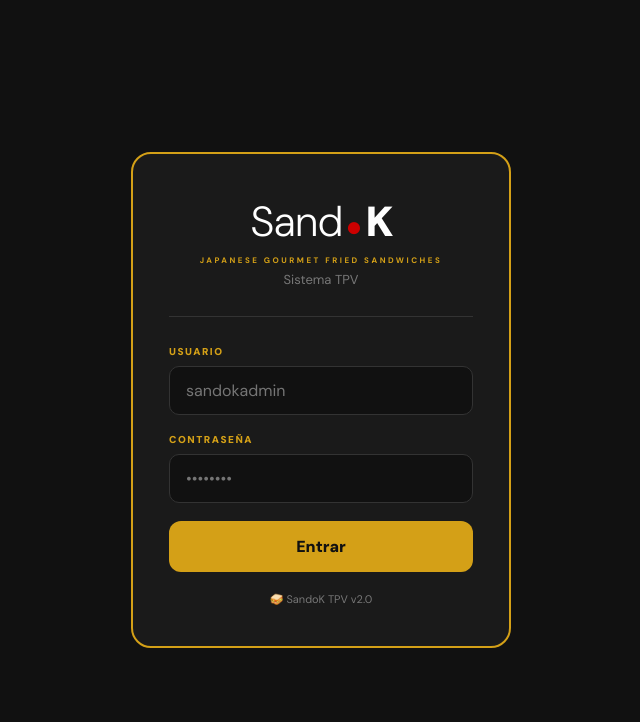
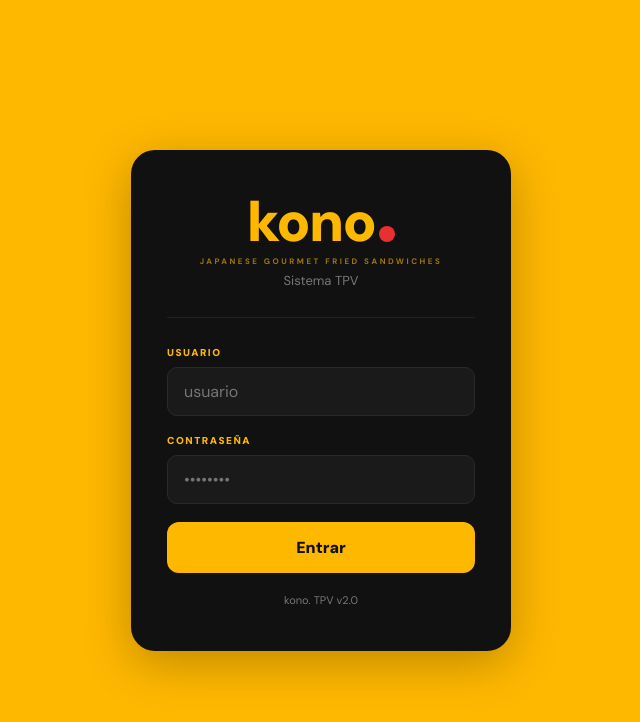
Before and after one commit to yufiierules/sandok-tpv, a React (Create React App) app: page / in a window 1280 px wide. Shown: the top 722 px of the page, without its empty margins (319-959 px from the left). Built offline with nearby package versions, Linux system fonts and the light colour scheme.

Commit message:
Rebranding: Login → kono. (fondo amarillo, logo nuevo)

```diff
--- a/src/Login.js
+++ b/src/Login.js
@@ -2,8 +2,8 @@ import { useState } from 'react';
 import { supabase } from './supabase';
 
 const B = {
-  mustard: '#D4A017', red: '#CC0000',
-  black: '#111111', dark: '#222222', mid: '#333333',
+  yellow: '#FFB800', yellowDark: '#E6A500', red: '#E83030',
+  black: '#111111', dark: '#1A1A1A', mid: '#2A2A2A', border: '#333333',
   white: '#FFFFFF', muted: '#777777',
 };
 
@@ -41,11 +41,10 @@ export default function Login({ onLogin }) {
   return (
     <div style={s.root}>
       <div style={s.card}>
-        {/* Logo */}
+        {/* Logo kono. */}
         <div style={s.logoWrap}>
-          <span style={s.logoSand}>Sand</span>
-          <span style={s.logoDot}>●</span>
-          <span style={s.logoK}>K</span>
+          <span style={s.logoText}>kono</span>
+          <span style={s.logoDot} />
         </div>
         <div style={s.tagline}>JAPANESE GOURMET FRIED SANDWICHES</div>
         <div style={s.subtitle}>Sistema TPV</div>
@@ -56,7 +55,7 @@ export default function Login({ onLogin }) {
         <input
           style={s.input}
           type="text"
-          placeholder="sandokadmin"
+          placeholder="usuario"
           value={username}
           onChange={e => setUsername(e.target.value)}
           onKeyDown={handleKey}
@@ -81,25 +80,24 @@ export default function Login({ onLogin }) {
           {loading ? 'Accediendo...' : 'Entrar'}
         </button>
 
-        <div style={s.footer}>🥪 SandoK TPV v2.0</div>
+        <div style={s.footer}>kono. TPV v2.0</div>
       </div>
     </div>
   );
 }
 
 const s = {
-  root: { minHeight: '100vh', background: '#111', display: 'flex', alignItems: 'center', justifyContent: 'center', padding: 20 },
-  card: { background: '#1A1A1A', border: `2px solid ${B.mustard}`, borderRadius: 20, padding: '40px 36px', width: '100%', maxWidth: 380, fontFamily: "'DM Sans','Helvetica Neue',sans-serif" },
-  logoWrap: { display: 'flex', alignItems: 'baseline', justifyContent: 'center', marginBottom: 6 },
-  logoSand: { fontSize: 42, fontWeight: 300, color: B.white, letterSpacing: -1 },
-  logoDot: { fontSize: 28, color: B.red, margin: '0 3px' },
-  logoK: { fontSize: 42, fontWeight: 900, color: B.white, letterSpacing: -2 },
-  tagline: { textAlign: 'center', fontSize: 8, letterSpacing: 2.5, color: B.mustard, fontWeight: 700, marginBottom: 6 },
+  root: { minHeight: '100vh', background: B.yellow, display: 'flex', alignItems: 'center', justifyContent: 'center', padding: 20 },
+  card: { background: B.black, border: 'none', borderRadius: 24, padding: '44px 36px', width: '100%', maxWidth: 380, fontFamily: "'DM Sans','Helvetica Neue',sans-serif", boxShadow: '0 12px 48px rgba(0,0,0,0.25)' },
+  logoWrap: { display: 'flex', alignItems: 'flex-end', justifyContent: 'center', gap: 0, marginBottom: 6 },
+  logoText: { fontSize: 56, fontWeight: 900, color: B.yellow, letterSpacing: '-0.03em', lineHeight: 1, fontFamily: "'DM Sans','Helvetica Neue',sans-serif" },
+  logoDot: { display: 'inline-block', width: 16, height: 16, borderRadius: '50%', background: B.red, marginLeft: 4, marginBottom: 8, flexShrink: 0 },
+  tagline: { textAlign: 'center', fontSize: 8, letterSpacing: 2.5, color: B.yellow, opacity: 0.6, fontWeight: 700, marginBottom: 6 },
   subtitle: { textAlign: 'center', fontSize: 13, color: B.muted, marginBottom: 28 },
-  divider: { height: 1, background: B.mid, marginBottom: 28 },
-  label: { display: 'block', fontSize: 10, color: B.mustard, fontWeight: 800, marginBottom: 8, letterSpacing: 1.5, textTransform: 'uppercase' },
-  input: { width: '100%', background: '#111', border: `1px solid ${B.mid}`, borderRadius: 10, padding: '13px 16px', color: B.white, fontSize: 16, outline: 'none', boxSizing: 'border-box', marginBottom: 18, fontFamily: 'inherit' },
-  error: { background: '#2A0000', border: `1px solid ${B.red}`, borderRadius: 8, padding: '10px 14px', color: '#ff6b6b', fontSize: 13, marginBottom: 16, textAlign: 'center' },
-  btn: { width: '100%', background: B.mustard, border: 'none', color: B.black, borderRadius: 12, padding: '15px 0', fontSize: 16, fontWeight: 900, cursor: 'pointer', fontFamily: 'inherit', marginBottom: 20 },
+  divider: { height: 1, background: '#222', marginBottom: 28 },
+  label: { display: 'block', fontSize: 10, color: B.yellow, fontWeight: 800, marginBottom: 8, letterSpacing: 1.5, textTransform: 'uppercase' },
+  input: { width: '100%', background: '#1A1A1A', border: '1px solid #2A2A2A', borderRadius: 10, padding: '13px 16px', color: B.white, fontSize: 16, outline: 'none', boxSizing: 'border-box', marginBottom: 18, fontFamily: 'inherit' },
+  error: { background: '#2A0000', border: '1px solid #E83030', borderRadius: 8, padding: '10px 14px', color: '#ff6b6b', fontSize: 13, marginBottom: 16, textAlign: 'center' },
+  btn: { width: '100%', background: B.yellow, border: 'none', color: B.black, borderRadius: 12, padding: '15px 0', fontSize: 16, fontWeight: 900, cursor: 'pointer', fontFamily: 'inherit', marginBottom: 20 },
   footer: { textAlign: 'center', fontSize: 11, color: B.muted },
 };
```
